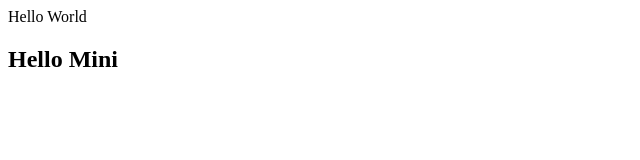
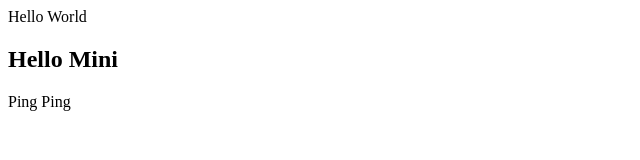
Before and after one commit to Avhisek-2023/CollegeProject, a plain HTML site: page index.html in a window 1280 px wide. Shown: the full height of the page, 0-640 px from the left. Drawn offline with Linux system fonts and the light colour scheme.

Commit message:
another change

```diff
--- a/index.html
+++ b/index.html
@@ -8,5 +8,6 @@
 <body>
     <div>Hello World</div>
     <h2>Hello Mini</h2>
+    <p>Ping Ping</p>
 </body>
 </html>
```
